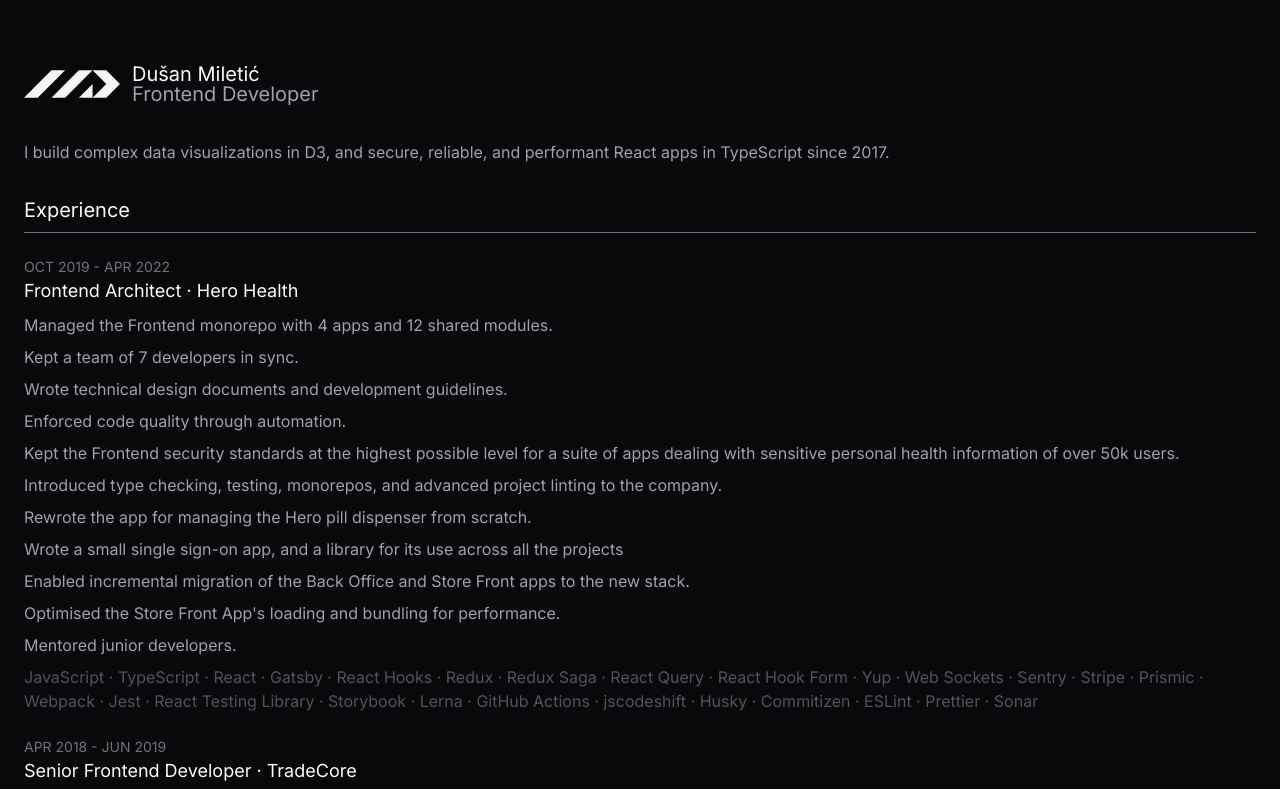
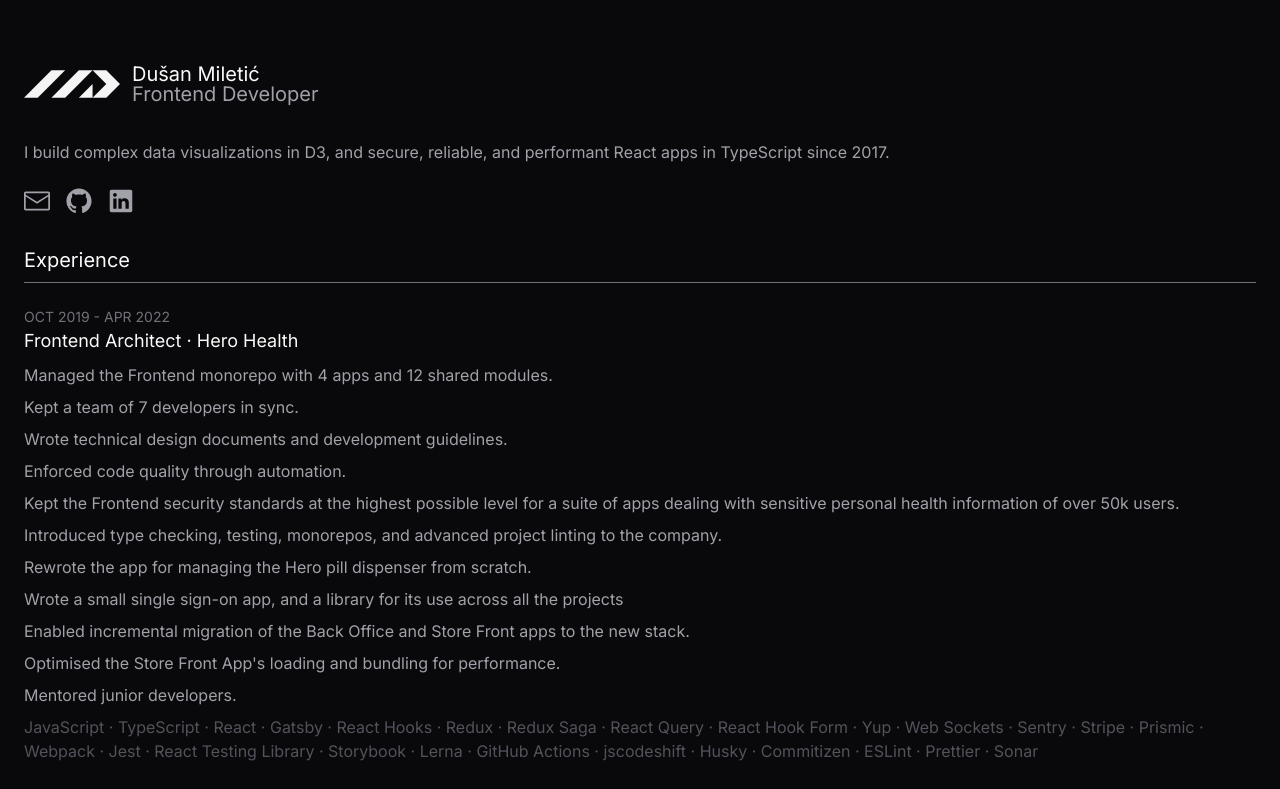
Before and after one commit to miletich/miletich, a Next.js app in the folder apps/web/: page / in a window 1280 px wide. Shown: the top 789 px of the page. Built offline with nearby package versions, Linux system fonts and the light colour scheme.

Commit message:
feat(web): finish header

```diff
--- /dev/null
+++ b/apps/web/app/components/A.tsx
@@ -0,0 +1,23 @@
+import { type ComponentProps, forwardRef } from 'react';
+
+type Props = ComponentProps<'a'> & {
+  href: string;
+  title: string;
+};
+
+export default forwardRef<HTMLAnchorElement, Props>(function A(
+  { className = '', children, href, title, ...rest },
+  ref
+) {
+  return (
+    <a
+      ref={ref}
+      href={href}
+      title={title}
+      className={`hover:text-zinc-50 ${className}`}
+      {...rest}
+    >
+      {children}
+    </a>
+  );
+});
--- a/apps/web/app/sections/Header.tsx
+++ b/apps/web/app/sections/Header.tsx
@@ -1,8 +1,16 @@
+import {
+  EnvelopeClosedIcon,
+  GitHubLogoIcon,
+  LinkedInLogoIcon,
+} from '@radix-ui/react-icons';
 import Logo from 'common/Logo';
 import Article from '../components/Article';
 import P from '../components/P';
 import H1 from '../components/H1';
 import H2 from '../components/H2';
+import A from '../components/A';
+
+const iconSize = 26;
 
 export default function Header(): JSX.Element {
   return (
@@ -21,6 +29,20 @@
           I build complex data visualizations in D3, and secure, reliable, and
           performant React apps in TypeScript since 2017.
         </P>
+        <div className="flex gap-4 mt-6 mb-2">
+          <A href="mailto:d@miletich.cc" title="email">
+            <EnvelopeClosedIcon width={iconSize} height={iconSize} />
+          </A>
+          <A href="https://github.com/miletich" title="GitHub Profile">
+            <GitHubLogoIcon width={iconSize} height={iconSize} />
+          </A>
+          <A
+            href="https://www.linkedin.com/in/miletich/"
+            title="LinkedIn Profile"
+          >
+            <LinkedInLogoIcon width={iconSize} height={iconSize} />
+          </A>
+        </div>
       </Article>
     </header>
   );
```
